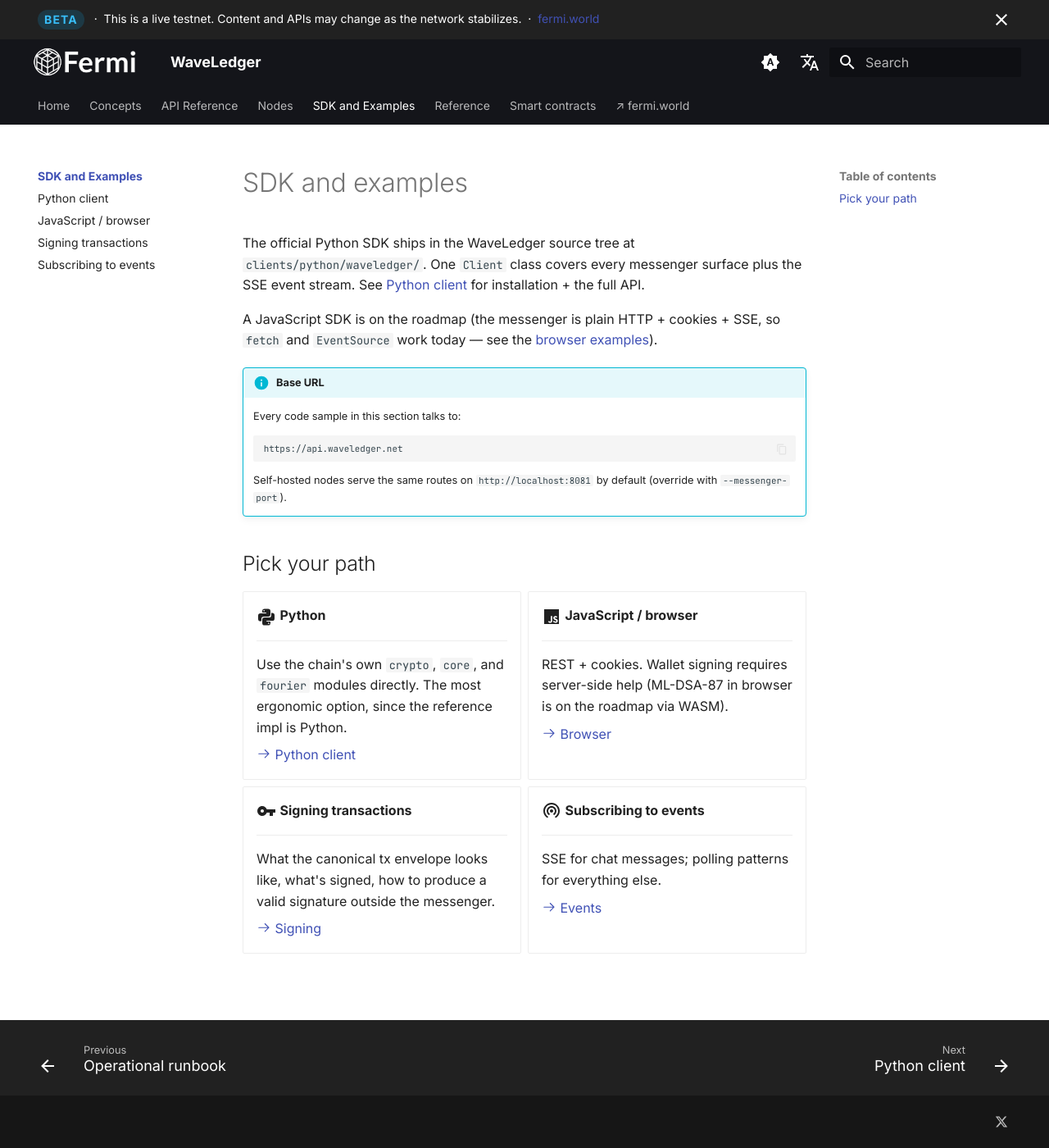
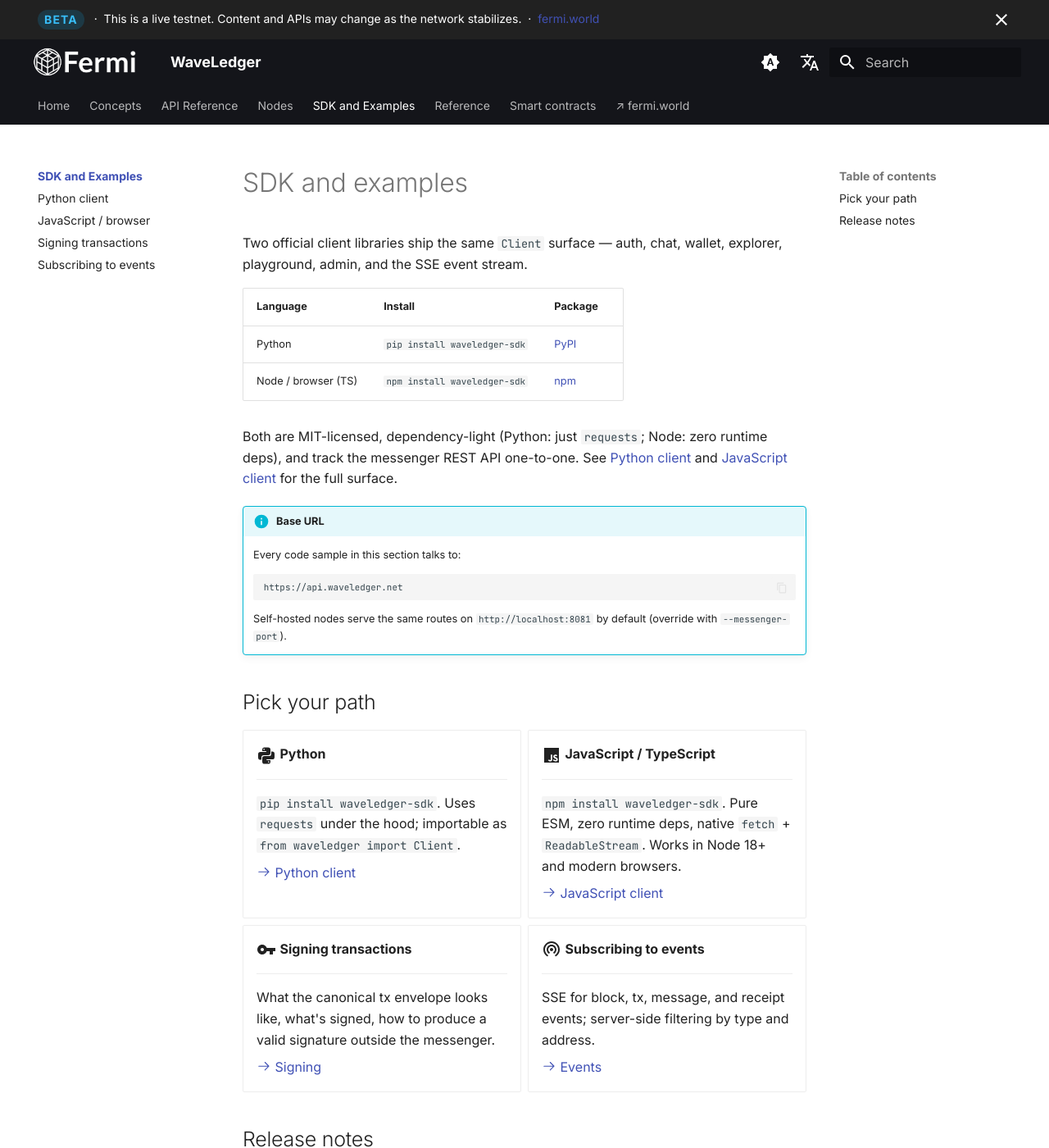
Before and after one commit to DosseyRichards/FERMI-Documentation, an MkDocs documentation site: the page built from docs/sdk/index.md, in a window 1280 px wide and 1400 px high. Shown: the whole window at 82% size. Built offline with MkDocs 1.6.1 and Material for MkDocs 9.7.7, drawn with Linux system fonts in a browser that asks for light colours; comment, search, counter and statistics services are not loaded; some of the changed text lies outside the part shown.

Commit message:
docs: SDK section now leads with PyPI + npm installs; both packages live at 0.1.0

```diff
--- a/docs/sdk/index.md
+++ b/docs/sdk/index.md
@@ -1,13 +1,17 @@
 # SDK and examples
 
-The official Python SDK ships in the WaveLedger source tree at
-`clients/python/waveledger/`. One `Client` class covers every messenger
-surface plus the SSE event stream. See
-[Python client](python.md) for installation + the full API.
+Two official client libraries ship the same `Client` surface — auth,
+chat, wallet, explorer, playground, admin, and the SSE event stream.
 
-A JavaScript SDK is on the roadmap (the messenger is plain HTTP +
-cookies + SSE, so `fetch` and `EventSource` work today — see the
-[browser examples](javascript.md)).
+| Language | Install | Package |
+|---|---|---|
+| Python | `pip install waveledger-sdk` | [PyPI](https://pypi.org/project/waveledger-sdk/) |
+| Node / browser (TS) | `npm install waveledger-sdk` | [npm](https://www.npmjs.com/package/waveledger-sdk) |
+
+Both are MIT-licensed, dependency-light (Python: just `requests`; Node:
+zero runtime deps), and track the messenger REST API one-to-one. See
+[Python client](python.md) and [JavaScript client](javascript.md) for
+the full surface.
 
 !!! info "Base URL"
 
@@ -28,20 +32,19 @@ cookies + SSE, so `fetch` and `EventSource` work today — see the
 
     ---
 
-    Use the chain's own `crypto`, `core`, and `fourier` modules
-    directly. The most ergonomic option, since the reference impl is
-    Python.
+    `pip install waveledger-sdk`. Uses `requests` under the hood;
+    importable as `from waveledger import Client`.
 
     [:octicons-arrow-right-24: Python client](python.md)
 
--   :material-language-javascript:{ .lg .middle } **JavaScript / browser**
+-   :material-language-javascript:{ .lg .middle } **JavaScript / TypeScript**
 
     ---
 
-    REST + cookies. Wallet signing requires server-side help (ML-DSA-87
-    in browser is on the roadmap via WASM).
+    `npm install waveledger-sdk`. Pure ESM, zero runtime deps, native
+    `fetch` + `ReadableStream`. Works in Node 18+ and modern browsers.
 
-    [:octicons-arrow-right-24: Browser](javascript.md)
+    [:octicons-arrow-right-24: JavaScript client](javascript.md)
 
 -   :material-key:{ .lg .middle } **Signing transactions**
 
@@ -56,8 +59,15 @@ cookies + SSE, so `fetch` and `EventSource` work today — see the
 
     ---
 
-    SSE for chat messages; polling patterns for everything else.
+    SSE for block, tx, message, and receipt events; server-side
+    filtering by type and address.
 
     [:octicons-arrow-right-24: Events](events.md)
 
 </div>
+
+## Release notes
+
+| Version | Date | Notes |
+|---|---|---|
+| `0.1.0` | 2026-05 | Initial release on both registries. Covers messenger, wallet, explorer, playground, admin, and SSE. Pre-1.0; the API tracks the REST surface, which is itself moving. |
```
Also changed, not shown: docs/sdk/javascript.md (+2 -1 lines), docs/sdk/python.md (+5 -0 lines).
